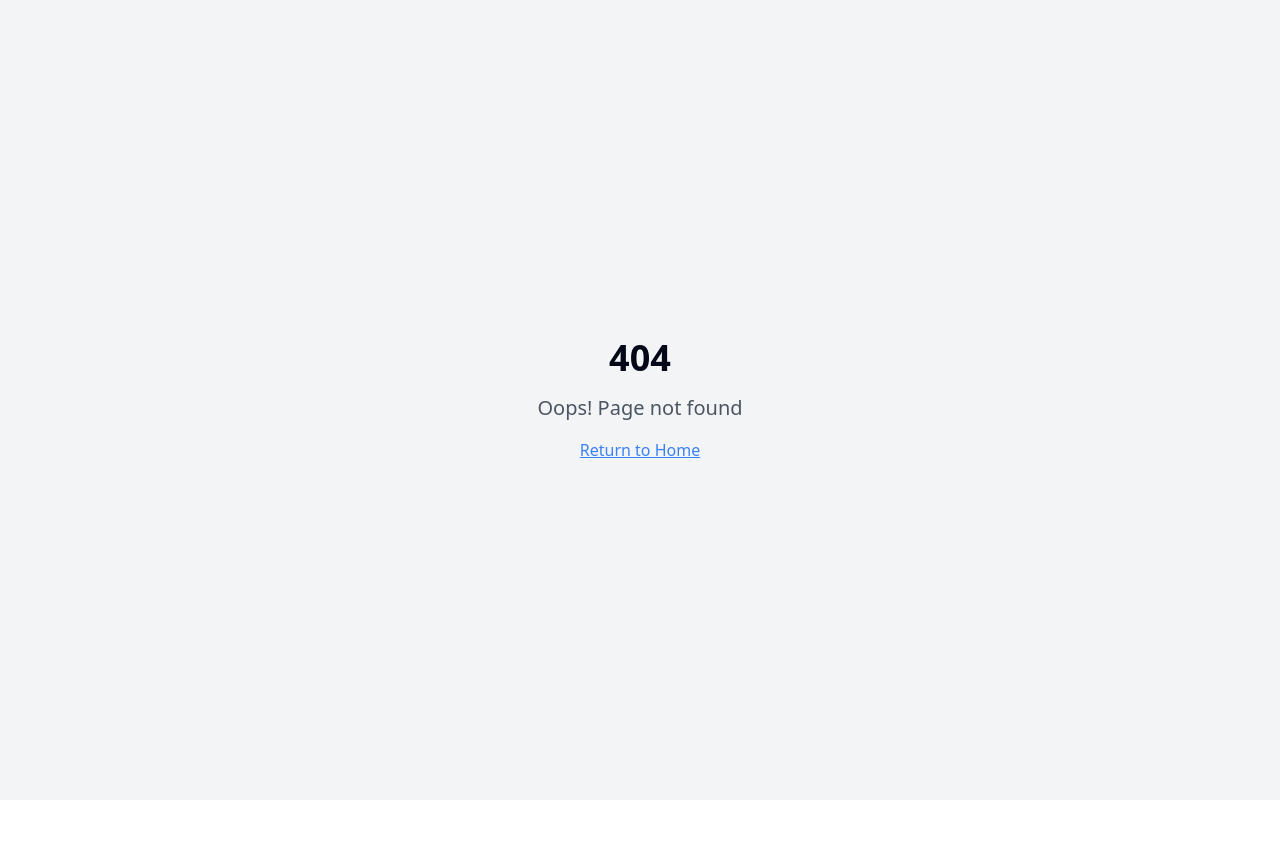
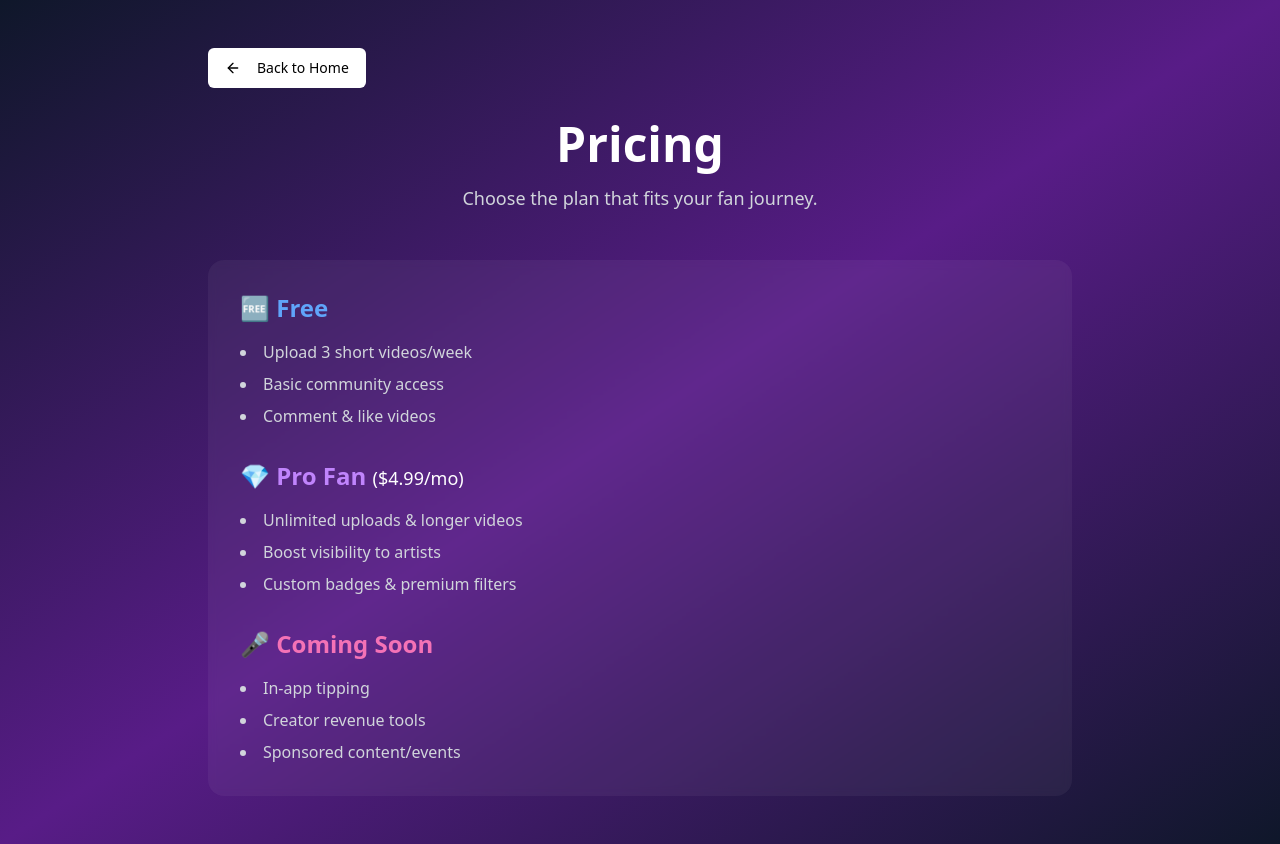
Before and after one commit to pkhiani/ravecam-app, a React (Vite) app: page /pricing in a window 1280 px wide. Before the commit this address had no page. Before the commit the page ends 800 px from the top, so only its background shows below. Built offline with nearby package versions, Linux system fonts and the light colour scheme.

Commit message:
pricing page

```diff
--- a/index.html
+++ b/index.html
@@ -15,6 +15,8 @@
     <meta name="twitter:card" content="summary_large_image" />
     <meta name="twitter:site" content="@lovable_dev" />
     <meta name="twitter:image" content="home.png" />
+
+    <link rel="icon" type="image/png" href="/lovable-uploads/d03977f9-e0b5-43ef-b37c-a9eff05de166.png" />
   </head>
 
   <body>
--- a/src/App.tsx
+++ b/src/App.tsx
@@ -7,6 +7,7 @@ import Index from "./pages/Index";
 import PrivacyPolicy from "./pages/PrivacyPolicy";
 import NotFound from "./pages/NotFound";
 import Eula from "./pages/Eula";
+import Pricing from "./pages/Pricing";
 
 const queryClient = new QueryClient();
 
@@ -20,6 +21,7 @@ const App = () => (
           <Route path="/" element={<Index />} />
           <Route path="/privacy-policy" element={<PrivacyPolicy />} />
           <Route path="/eula" element={<Eula />} />
+          <Route path="/pricing" element={<Pricing />} />
           {/* ADD ALL CUSTOM ROUTES ABOVE THE CATCH-ALL "*" ROUTE */}
           <Route path="*" element={<NotFound />} />
         </Routes>
--- a/src/components/DownloadSection.tsx
+++ b/src/components/DownloadSection.tsx
@@ -26,6 +26,12 @@ const DownloadSection = () => {
 
         {/* Download button */}
         <div className="flex justify-center items-center mb-16">
+          <a
+            href="https://apps.apple.com/ca/app/ravecam/id6747095030"
+            target="_blank"
+            rel="nofollow noopener noreferrer"
+            className="inline-block"
+          >
             <Button
               size="lg"
               className="bg-gradient-to-r from-blue-500 to-purple-500 hover:from-blue-600 hover:to-purple-600 text-white border-0 px-12 py-8 text-xl font-bold rounded-2xl shadow-2xl transform hover:scale-105 transition-all duration-300"
@@ -33,6 +39,7 @@ const DownloadSection = () => {
               <Download className="mr-3 h-6 w-6" />
               Download for iOS
             </Button>
+          </a>
         </div>
 
         {/* Features preview */}
--- a/src/components/FeaturesSection.tsx
+++ b/src/components/FeaturesSection.tsx
@@ -1,4 +1,3 @@
-
 import { Card } from "@/components/ui/card";
 import { Upload, Users, Heart, Smartphone, Star, MessageCircle } from "lucide-react";
 
@@ -76,6 +75,14 @@ const FeaturesSection = () => {
             </Card>
           ))}
         </div>
+        {/* Pricing Button */}
+        <div className="flex justify-center mt-12">
+          <a href="/pricing">
+            <button className="bg-gradient-to-r from-blue-500 to-purple-500 hover:from-blue-600 hover:to-purple-600 text-white font-bold py-4 px-10 rounded-2xl text-lg shadow-lg transition-all duration-300">
+              View Pricing
+            </button>
+          </a>
+        </div>
       </div>
     </section>
   );
--- a/src/components/HeroSection.tsx
+++ b/src/components/HeroSection.tsx
@@ -1,4 +1,3 @@
-
 import { Button } from "@/components/ui/button";
 import { Badge } from "@/components/ui/badge";
 import { Download, Play } from "lucide-react";
@@ -47,6 +46,12 @@ const HeroSection = () => {
 
         {/* CTA Button */}
         <div className="flex justify-center items-center mb-12">
+          <a
+            href="https://apps.apple.com/ca/app/ravecam/id6747095030"
+            target="_blank"
+            rel="nofollow noopener noreferrer"
+            className="inline-block"
+          >
             <Button
               size="lg"
               className="bg-gradient-to-r from-blue-500 to-purple-500 hover:from-blue-600 hover:to-purple-600 text-white border-0 px-8 py-6 text-lg font-semibold rounded-2xl shadow-2xl transform hover:scale-105 transition-all duration-200"
@@ -54,6 +59,7 @@ const HeroSection = () => {
               <Download className="mr-2 h-5 w-5" />
               Download on App Store
             </Button>
+          </a>
         </div>
 
         {/* Phone mockup preview */}
--- /dev/null
+++ b/src/pages/Pricing.tsx
@@ -0,0 +1,62 @@
+import { Button } from "@/components/ui/button";
+import { ArrowLeft } from "lucide-react";
+import { Link } from "react-router-dom";
+
+const Pricing = () => {
+  return (
+    <div className="min-h-screen bg-gradient-to-br from-slate-900 via-purple-900 to-slate-900">
+      <div className="max-w-4xl mx-auto px-4 py-12">
+        {/* Back button */}
+        <Link to="/">
+          <Button
+            variant="outline"
+            className="mb-8 border-white/20 text-black hover:bg-white/10 backdrop-blur-sm"
+          >
+            <ArrowLeft className="mr-2 h-4 w-4" />
+            Back to Home
+          </Button>
+        </Link>
+
+        {/* Header */}
+        <div className="text-center mb-12">
+          <h1 className="text-4xl md:text-5xl font-bold text-white mb-4">
+            Pricing
+          </h1>
+          <p className="text-gray-300 text-lg">
+            Choose the plan that fits your fan journey.
+          </p>
+        </div>
+
+        {/* Pricing Content */}
+        <div className="bg-white/5 backdrop-blur-sm rounded-2xl p-8 text-white space-y-8">
+          <section>
+            <h2 className="text-2xl font-bold mb-4 text-blue-400">🆓 Free</h2>
+            <ul className="list-disc list-inside mt-4 text-gray-300 space-y-2">
+              <li>Upload 3 short videos/week</li>
+              <li>Basic community access</li>
+              <li>Comment & like videos</li>
+            </ul>
+          </section>
+          <section>
+            <h2 className="text-2xl font-bold mb-4 text-purple-400">💎 Pro Fan <span className='text-white text-lg font-normal'>($4.99/mo)</span></h2>
+            <ul className="list-disc list-inside mt-4 text-gray-300 space-y-2">
+              <li>Unlimited uploads & longer videos</li>
+              <li>Boost visibility to artists</li>
+              <li>Custom badges & premium filters</li>
+            </ul>
+          </section>
+          <section>
+            <h2 className="text-2xl font-bold mb-4 text-pink-400">🎤 Coming Soon</h2>
+            <ul className="list-disc list-inside mt-4 text-gray-300 space-y-2">
+              <li>In-app tipping</li>
+              <li>Creator revenue tools</li>
+              <li>Sponsored content/events</li>
+            </ul>
+          </section>
+        </div>
+      </div>
+    </div>
+  );
+};
+
+export default Pricing;
```
Lines whose indentation alone changed are shown as unchanged.
